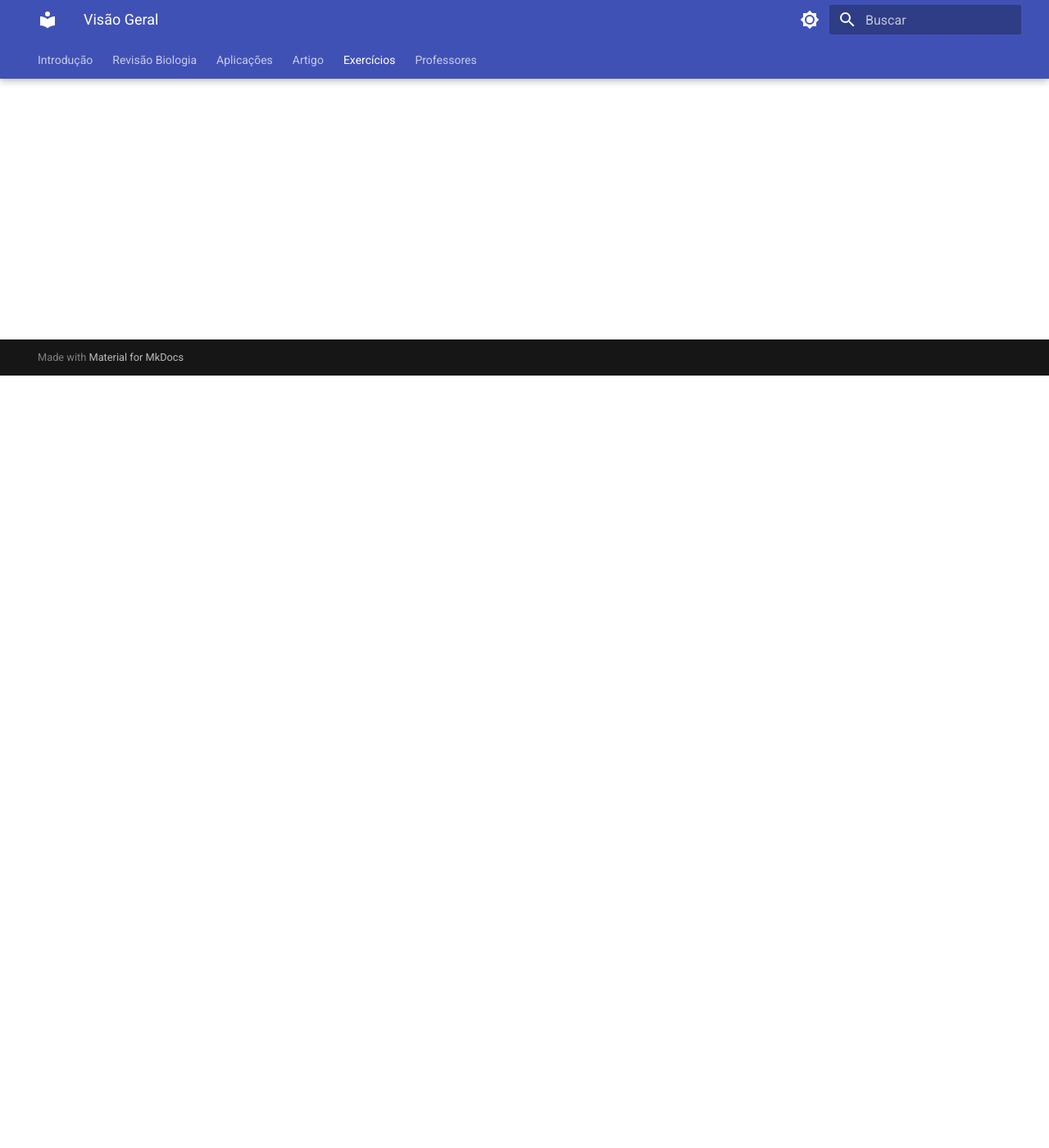
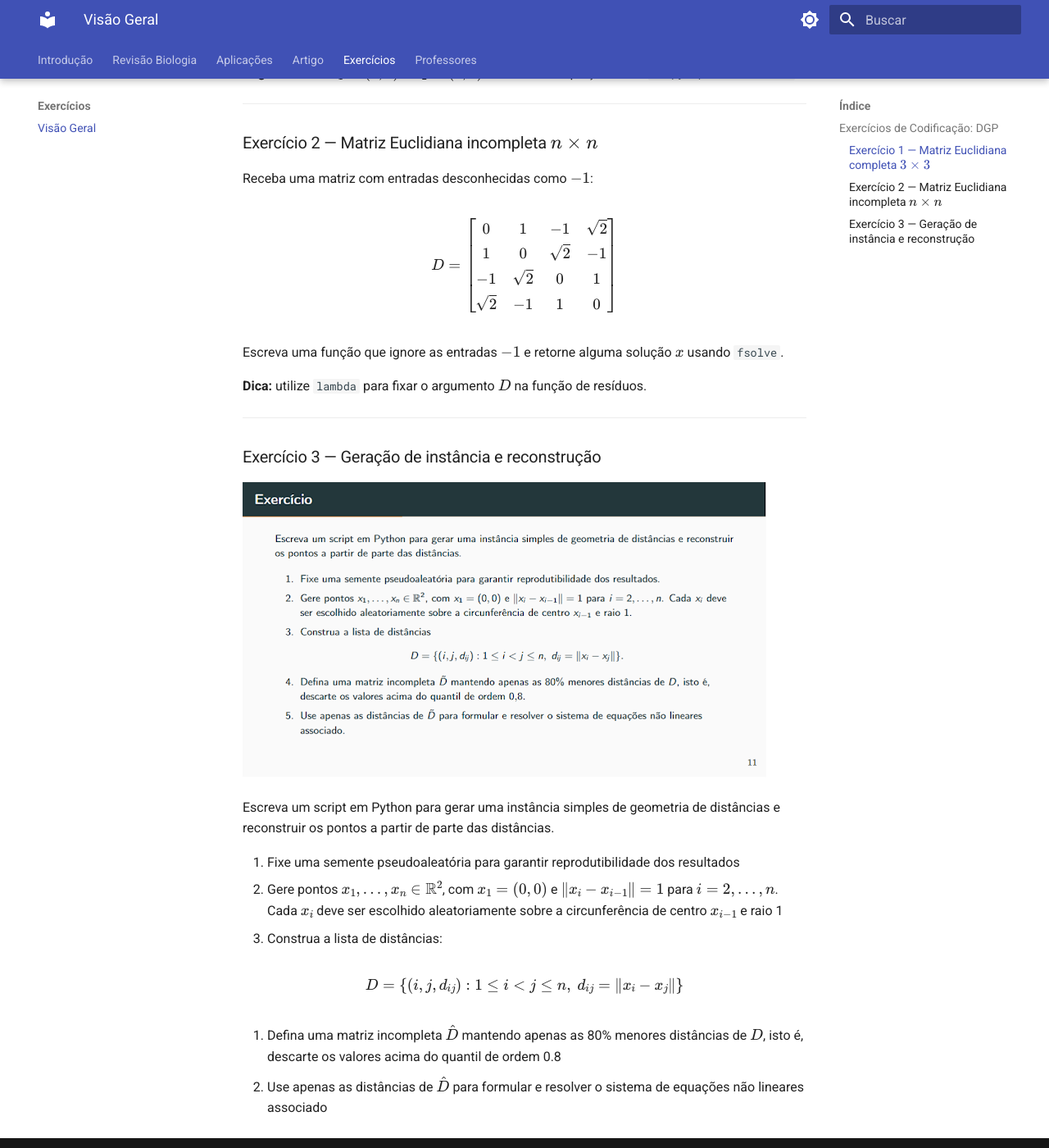
Before and after one commit to medeirosdev/DGP_MS500_UNICAMP_2026, an MkDocs documentation site: the page built from docs/exercicios/index.md, in a window 1280 px wide and 1400 px high, scrolled down 942 px. Shown: the whole window at 82% size. Built offline with MkDocs 1.6.1 and Material for MkDocs 9.7.7, drawn with Linux system fonts in a browser that asks for light colours; some of the changed text lies outside the part shown.

Commit message:
Add exercises tab with DGP coding problems
- Exercise 1: Complete Euclidean matrix 3x3 with fsolve
- Exercise 2: Incomplete Euclidean matrix n×n
- Exercise 3: Instance generation and point reconstruction
- Include exercise images

Co-Authored-By: Claude Opus 4.6 <noreply@anthropic.com>

```diff
--- a/docs/exercicios/index.md
+++ b/docs/exercicios/index.md
@@ -1,3 +1,52 @@
 # Exercícios
 
 Problemas propostos e resolvidos da disciplina.
+
+---
+
+## Exercícios de Codificação: DGP
+
+### Exercício 1 — Matriz Euclidiana completa $3 \times 3$
+
+![Exercício 1](../assets/images/ex1.jpeg)
+
+Dada a matriz:
+
+$$
+D = \begin{bmatrix} 0 & 1 & \sqrt{2} \\ 1 & 0 & 1 \\ \sqrt{2} & 1 & 0 \end{bmatrix}
+$$
+
+Encontre uma realização $x : \{1, 2, 3\} \rightarrow \mathbb{R}^2$ compatível com $D$.
+
+**Sugestão:** fixe $x_1 = (0,0)$ e $x_2 = (1,0)$ e resolva as equações com `scipy.optimize.fsolve`.
+
+---
+
+### Exercício 2 — Matriz Euclidiana incompleta $n \times n$
+
+Receba uma matriz com entradas desconhecidas como $-1$:
+
+$$
+D = \begin{bmatrix} 0 & 1 & -1 & \sqrt{2} \\ 1 & 0 & \sqrt{2} & -1 \\ -1 & \sqrt{2} & 0 & 1 \\ \sqrt{2} & -1 & 1 & 0 \end{bmatrix}
+$$
+
+Escreva uma função que ignore as entradas $-1$ e retorne alguma solução $x$ usando `fsolve`.
+
+**Dica:** utilize `lambda` para fixar o argumento $D$ na função de resíduos.
+
+---
+
+### Exercício 3 — Geração de instância e reconstrução
+
+![Exercício 3](../assets/images/ex2.png)
+
+Escreva um script em Python para gerar uma instância simples de geometria de distâncias e reconstruir os pontos a partir de parte das distâncias.
+
+1. Fixe uma semente pseudoaleatória para garantir reprodutibilidade dos resultados
+2. Gere pontos $x_1, \ldots, x_n \in \mathbb{R}^2$, com $x_1 = (0,0)$ e $\|x_i - x_{i-1}\| = 1$ para $i = 2, \ldots, n$. Cada $x_i$ deve ser escolhido aleatoriamente sobre a circunferência de centro $x_{i-1}$ e raio 1
+3. Construa a lista de distâncias:
+
+$$D = \{(i, j, d_{ij}) : 1 \leq i < j \leq n, \ d_{ij} = \|x_i - x_j\|\}$$
+
+4. Defina uma matriz incompleta $\hat{D}$ mantendo apenas as 80% menores distâncias de $D$, isto é, descarte os valores acima do quantil de ordem 0.8
+5. Use apenas as distâncias de $\hat{D}$ para formular e resolver o sistema de equações não lineares associado
```
Also changed, not shown: Images/ex1.jpeg (added), Images/ex2.png (added), docs/assets/images/ex1.jpeg (added), docs/assets/images/ex2.png (added).
